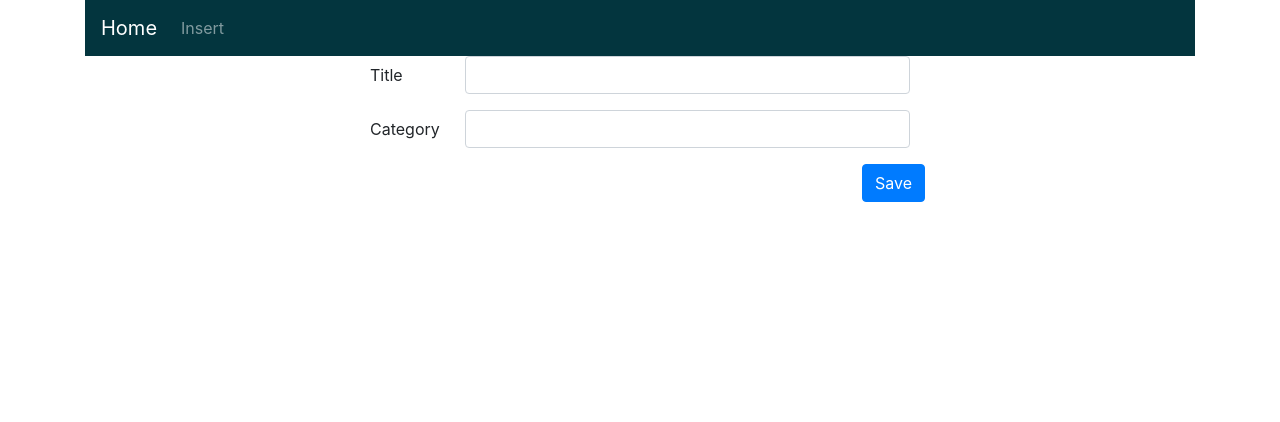
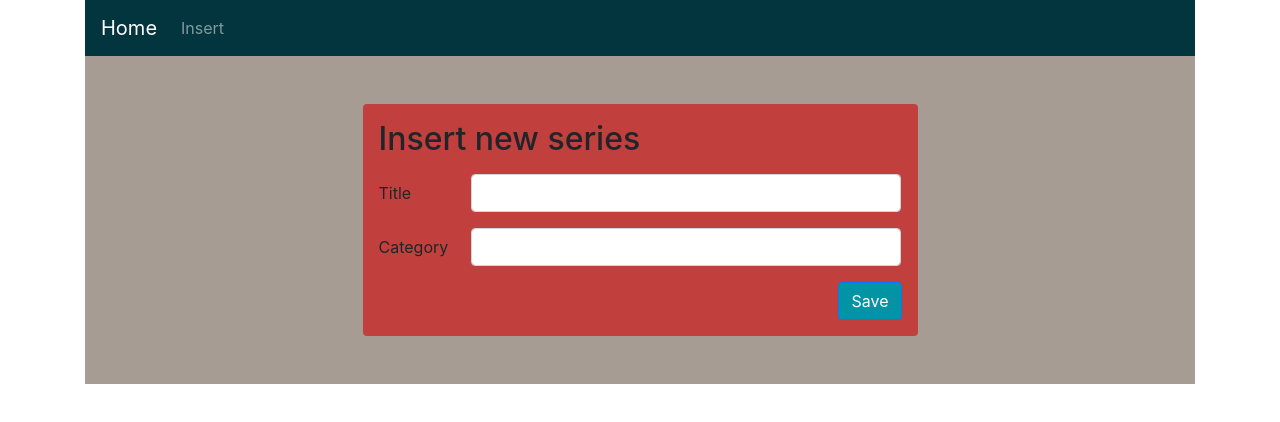
Before and after one commit to ditsikts/tvseries-tracking, a React (Create React App) app: page /insert in a window 1280 px wide. Shown: the top 422 px of the page. Built offline with nearby package versions, Linux system fonts and the light colour scheme.

Commit message:
uiImprovements

```diff
--- a/src/Components/insert-tv-series.jsx
+++ b/src/Components/insert-tv-series.jsx
@@ -4,9 +4,20 @@ class InsertTvSeries extends React.Component {
 
   render() {
 
+    let style = {
+      backgroundColor: '#A79C93'
+    };
+    let styleform = {
+      backgroundColor: '#C1403D'
+    };
+    let stylebtn = {
+      backgroundColor: '#0294A5'
+    }
     return (
-      <div className="row justify-content-center">
-        <div className="col-md-6">
+      <div className="container">
+        <div style={style} className="row justify-content-center">
+          <div style={styleform} className="col-md-6 mt-5 mb-5 rounded p-3">
+            <h2 className="mb-3">Insert new series</h2>
             <form>
               <div className="form-group row">
                 <label htmlFor="tv_series_title" className="col-sm-2 col-form-label">Title</label>
@@ -20,10 +31,11 @@ class InsertTvSeries extends React.Component {
                   <input type="text" className="form-control" id="tv_series_category" />
                 </div>
               </div>
-            <div className="form-group row justify-content-end">
-              <button type="submit" className="btn btn-primary">Save</button>
+              <div className="d-flex justify-content-end">
+                <button style={stylebtn} type="submit" className="btn btn-primary">Save</button>
               </div>
             </form>
+          </div>
         </div>
       </div>
     );
--- a/src/Components/search.jsx
+++ b/src/Components/search.jsx
@@ -17,8 +17,8 @@ class Search extends React.Component {
     }
 
     componentDidMount() {
-        let url = 'http://localhost:8080/api/tvseries';
-        // let url = 'https://api.myjson.com/bins/13r2gt';
+        // let url = 'http://localhost:8080/api/tvseries';
+        let url = 'https://api.myjson.com/bins/13r2gt';
         fetch(url)
         .then(response => response.json())
         .then(data => {
```
Lines whose indentation alone changed are shown as unchanged.
